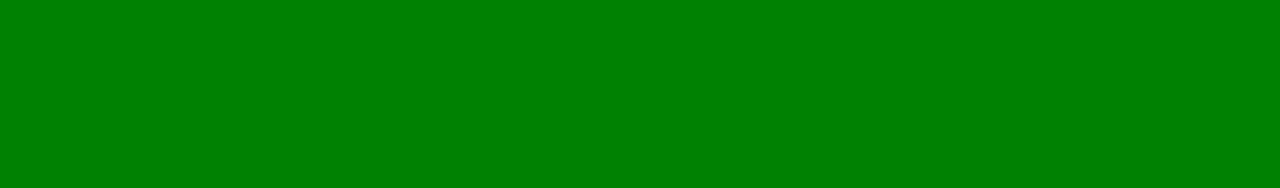
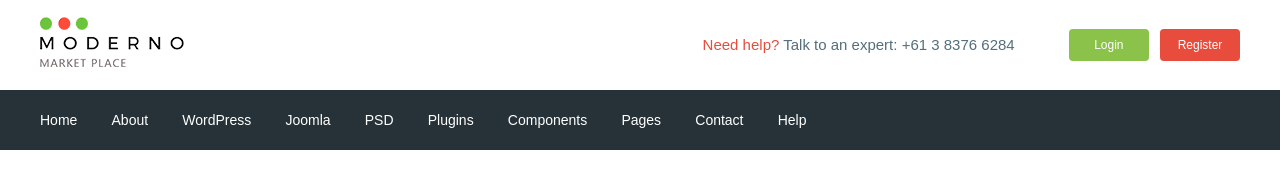
Before and after one commit to grisha5065/moderno, a website: page app/index.html in a window 1280 px wide. Drawn offline with nearby package versions, Linux system fonts and the light colour scheme; files that its build step writes are made by us from their sources.

Commit message:
added header

```diff
--- a/app/index.html
+++ b/app/index.html
@@ -1,29 +1,85 @@
 <!DOCTYPE html>
 <html lang="en">
-<head>
-    <meta charset="UTF-8">
-    <meta name="viewport" content="width=device-width, initial-scale=1.0">
-    <meta http-equiv="X-UA-Compatible" content="ie=edge">
+  <head>
+    <meta charset="UTF-8" />
+    <meta name="viewport" content="width=device-width, initial-scale=1.0" />
+    <meta http-equiv="X-UA-Compatible" content="ie=edge" />
     <title>Document</title>
-    <link rel="stylesheet" href="css/libs.min.css">
-    <link rel="stylesheet" href="css/style.min.css">
-</head>
-<body>
+    <link rel="preconnect" href="https://fonts.gstatic.com">
+    <link href="https://fonts.googleapis.com/css2?family=Roboto:wght@500;700&display=swap" rel="stylesheet">
+    <link rel="stylesheet" href="css/libs.min.css" />
+    <link rel="stylesheet" href="css/style.min.css" />
+  </head>
 
-
-
-
-
-
-
-
-
-
-
-
+  <body>
+    <header class="header">
+      <div class="header__top">
+        <div class="container">
+          <div class="header__top-inner">
+            <div class="header__logo">
+              <a href="#">
+                <img src="images/logo.png" alt="" />
+              </a>
+            </div>
+            <div class="header__text">
+              <a href="#">
+                <span>Need help?</span>
+              </a>
+              Talk to an expert:
+              <a class="header__phone" href="tel:61383766284"
+                >+61 3 8376 6284</a
+              >
+            </div>
+            <div class="header__box">
+              <a class="basket" href="#"></a>
+              <a class="header__btn header__btn-login" href="#">Login</a>
+              <a class="header__btn header__btn-register" href="#">Register</a>
+            </div>
+          </div>
+        </div>
+      </div>
+      <div class="header__menu">
+        <div class="container">
+          <nav class="menu">
+            <ul class="menu__list">
+              <li>
+                <a href="#"> Home </a>
+              </li>
+              <li>
+                <a href="#"> About </a>
+              </li>
+              <li>
+                <a href="#"> WordPress </a>
+              </li>
+              <li>
+                <a href="#"> Joomla </a>
+              </li>
+              <li>
+                <a href="#"> PSD </a>
+              </li>
+              <li>
+                <a href="#"> Plugins </a>
+              </li>
+              <li>
+                <a href="#"> Components </a>
+              </li>
+              <li>
+                <a href="#"> Pages </a>
+              </li>
+              <li>
+                <a href="#"> Contact </a>
+              </li>
+              <li>
+                <a href="#"> Help </a>
+              </li>
+            </ul>
+          </nav>
+        </div>
+      </div>
+    </header>
 
     <script src="https://ajax.googleapis.com/ajax/libs/jquery/3.5.1/jquery.min.js"></script>
     <script src="js/libs.min.js"></script>
     <script src="js/main.min.js"></script>
-</body>
+  </body>
 </html>
--- /dev/null
+++ b/app/scss/_fonts.scss
@@ -0,0 +1,7 @@
+@font-face {
+    font-family: 'Roboto-Regular', sans-serif;
+    src: url('../fonts/Roboto-Regular.woff2') format('woff2'),
+    url('../fonts/Roboto-Regular.woff') format('woff');
+    font-weight: 400;
+    font-display: swap;
+}
--- /dev/null
+++ b/app/scss/_global.scss
@@ -0,0 +1,31 @@
+html{
+    box-sizing: border-box;
+}
+*::before
+*::after{
+    box-sizing: inherit;
+}
+a{
+    display: inline-block;
+    text-decoration: none;
+    color: $text;
+}
+ul,
+li{
+    margin: 0;
+    padding: 0;
+    list-style: none;
+}
+body{
+    font-family: 'Roboto-Regular', sans-serif;
+    font-size: 15px;
+    line-height: 24px;
+    color: $text;
+    font-weight: 400;
+}
+
+.container{
+    max-width: 1200px;
+    margin: 0 auto;
+    padding: 0 15px;
+}
--- /dev/null
+++ b/app/scss/_vars.scss
@@ -0,0 +1,4 @@
+$text: #546e7a;
+$red: #e74c3c ;
+$green: #8bc34a;
+$bg: #263238;
--- a/app/scss/style.scss
+++ b/app/scss/style.scss
@@ -1,12 +1,54 @@
-html{
-    box-sizing: border-box;
+@import 'vars';
+@import 'global';
+@import 'fonts';
+
+.header__top-inner{
+    display: flex;
+    justify-content: space-between;
+    height: 90px;
+    align-items: center;
 }
-*::before,
-*::after{
-    box-sizing: inherit;
+
+.header__text{
+    margin-left: auto;
+    margin-right: 50px;
+    span{
+        color: $red;
+    }
 }
-body{
-    margin: 0;
-    padding: 0;
-    background-color: green;
+
+.header__btn{
+    padding: 4px;
+    width: 72px;
+    border-radius: 4px;
+    text-align: center;
+    color: #fff;
+    font-size: 12px;
 }
+.header__btn-login{
+    background-color: $green;
+}
+.header__btn-register{
+    background-color: $red;
+    margin-left: 7px;
+}
+.header__menu{
+    background-color: $bg;
+}
+.menu{
+    display: flex;
+    align-items: center;
+    height: 60px;
+}
+.menu__list{
+    li{
+        display: inline-block;
+        & + li{
+            margin-left: 30px;
+        }
+    }
+    a{
+        color: #ffff;
+        font-size: 14px;
+    }
+}
--- a/gulpfile.js
+++ b/gulpfile.js
@@ -60,7 +60,7 @@ gulp.task('browser-sync', function() {
 
 
 gulp.task('watch', function(){
-    gulp.watch('app/scss/style.scss', gulp.parallel('sass'))
+    gulp.watch('app/scss/**/*.scss', gulp.parallel('sass'))
     gulp.watch('app/*.html', gulp.parallel('html'))
     gulp.watch('app/js/*.js', gulp.parallel('js'))
 });
```
Also changed, not shown: app/fonts/Roboto-Regular.woff (added), app/fonts/Roboto-Regular.woff2 (added), app/images/logo.png (added).
